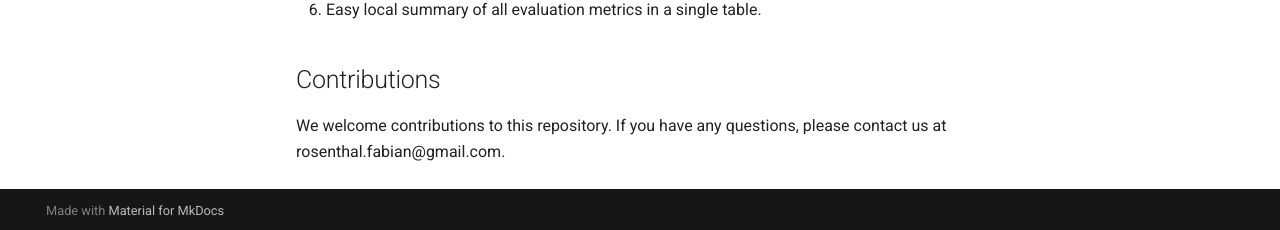
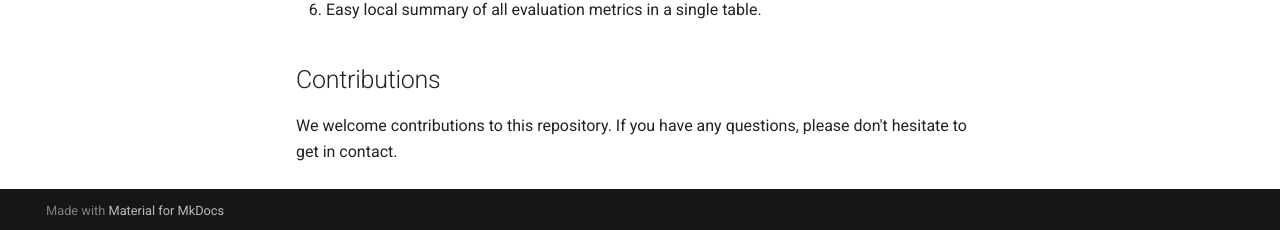
Before and after one commit to radlfabs/flexcv, an MkDocs documentation site: the page built from docs/index.md, in a window 1280 px wide and 1030 px high. Shown: the part 797-1027 px from the top of the window. Built offline with MkDocs 1.6.1 and Material for MkDocs 9.7.7, drawn with Linux system fonts in a browser that asks for light colours.

Commit message:
rm email

```diff
--- a/docs/index.md
+++ b/docs/index.md
@@ -19,4 +19,4 @@ The `flexcv` package provides the following features:
 
 ## Contributions
 
-We welcome contributions to this repository. If you have any questions, please contact us at rosenthal.fabian@gmail.com.
+We welcome contributions to this repository. If you have any questions, please don't hesitate to get in contact.
```
